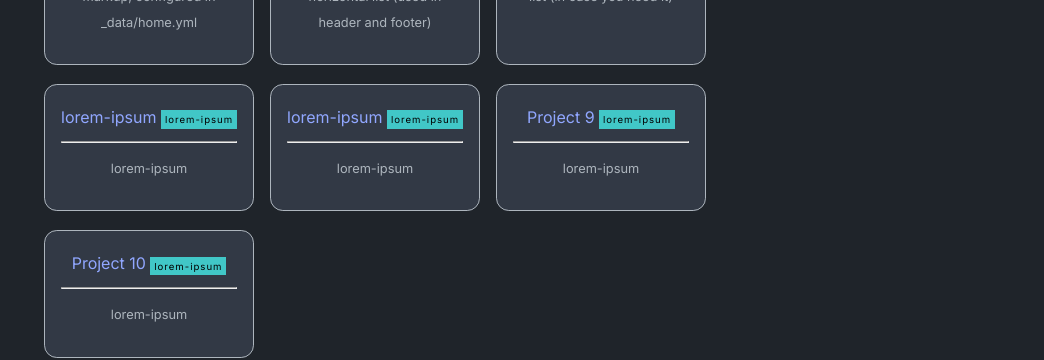
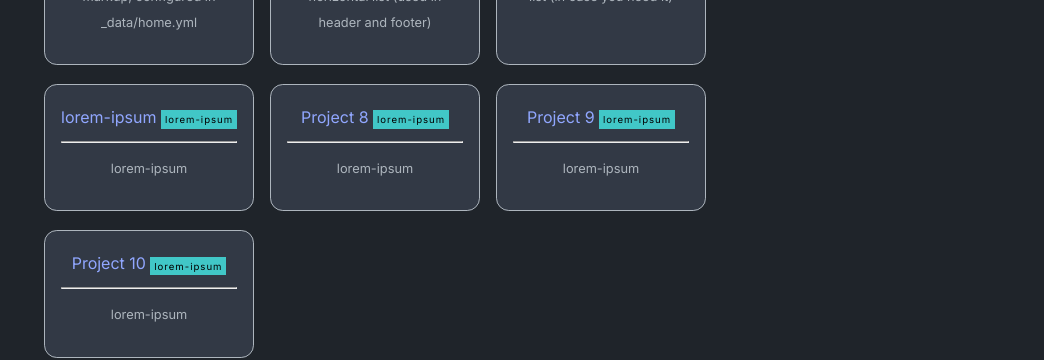
Before and after one commit to Josef9154/JRochelle_Portfolio, a Jekyll site: the page built from index.md, in a window 1280 px wide. Shown: the part 750-1110 px from the top of the page, without its empty margins (236-1280 px from the left). Built offline with Jekyll 4.4.1, drawn with Linux system fonts in a browser that asks for light colours.

Commit message:
home.yml: updated title in project_entries

```diff
--- a/_data/home.yml
+++ b/_data/home.yml
@@ -26,7 +26,7 @@ project_entries:
     url: lorem-ipsum
     desc: lorem-ipsum
     highlight: lorem-ipsum
-  - title: lorem-ipsum
+  - title: Project 8
     url: lorem-ipsum
     desc: lorem-ipsum
     highlight: lorem-ipsum
```
